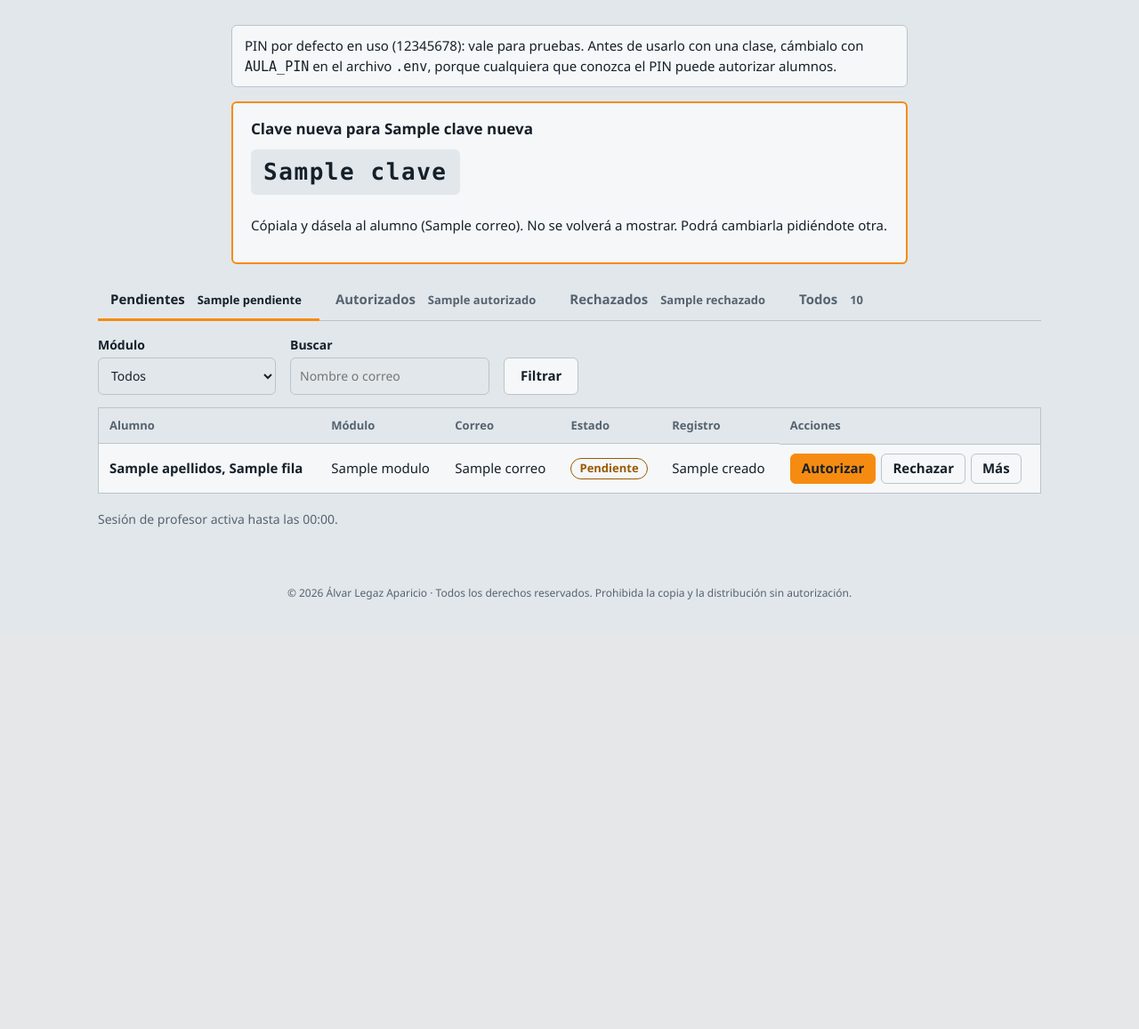
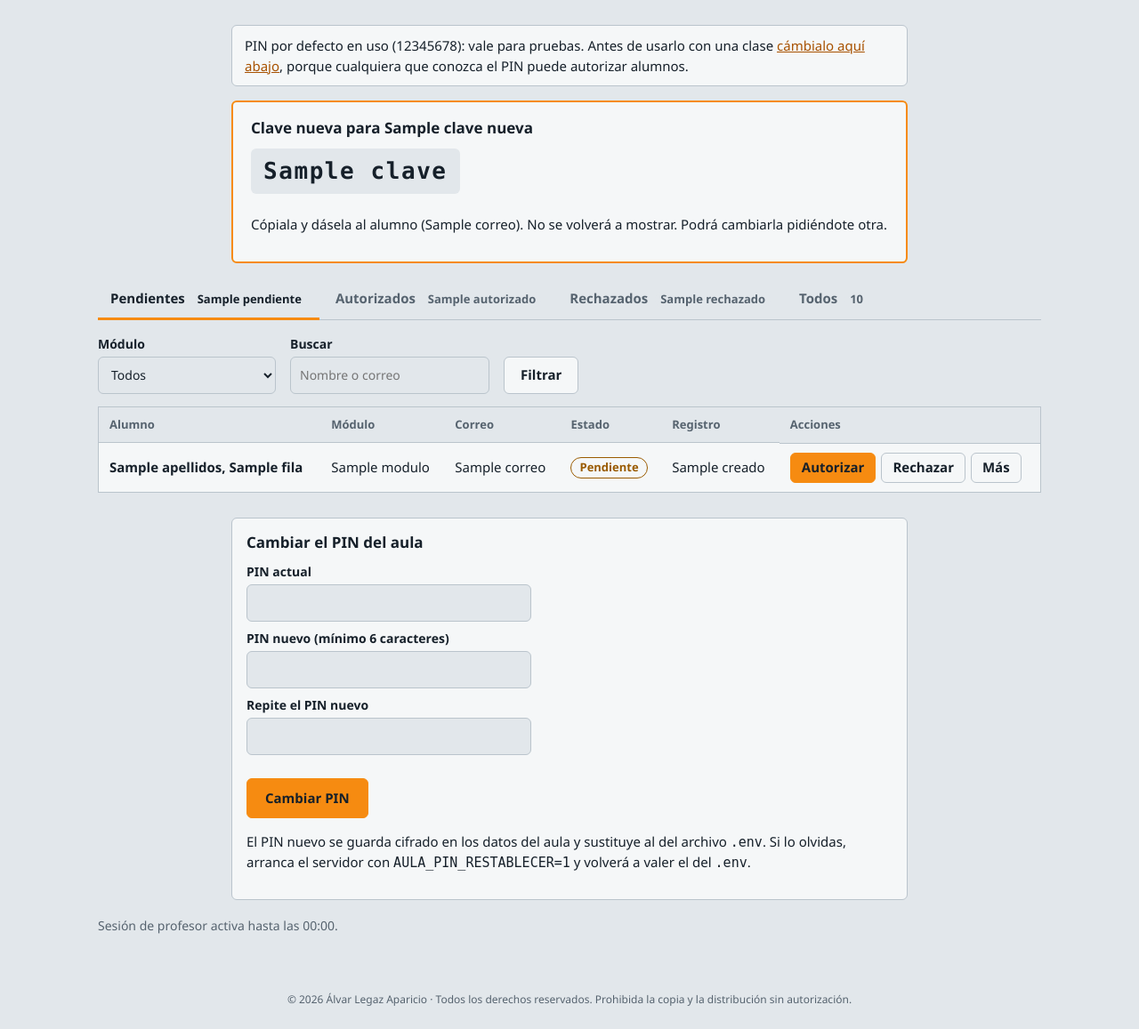
Before and after one commit to AlvarLegaz/Sistemas_Autonomos_y_MET, a Flask app: template gateway_industrial_excelencia/aula_pct23/templates/aula_panel.html in a window 1280 px wide. Shown: the part 87-1244 px from the top of the page at 89% size. Before the commit the page ends 761 px from the top, so only its background shows below. Run offline with Flask 3, Linux system fonts and the light colour scheme; the template is opened without the code that fills it: most values are stand-ins (such as "Sample title", 1, 10 or a date in 2020).

Commit message:
Aula: el profesor puede cambiar el PIN desde el panel (hash en la base de datos, AULA_PIN_RESTABLECER para recuperarlo)
Co-Authored-By: Claude Sonnet 5.5 <noreply@anthropic.com>

```diff
--- a/gateway_industrial_excelencia/aula_pct23/app.py
+++ b/gateway_industrial_excelencia/aula_pct23/app.py
@@ -49,6 +49,8 @@ def config_desde_entorno():
         "simulador": Path(env.get("AULA_SIMULADOR", Path(__file__).resolve().parent.parent / "simulador_didactico")),
         "modulos": [m.strip() for m in env.get("AULA_MODULOS", "").split(",") if m.strip()],
         "cookie_segura": env.get("AULA_COOKIE_SEGURA", "0") == "1",
+        # 1 = al arrancar se borra el PIN cambiado desde el aula y vuelve a valer AULA_PIN (por si se olvida)
+        "pin_restablecer": env.get("AULA_PIN_RESTABLECER", "0") == "1",
         # 1 solo si hay un proxy inverso (nginx) delante y es lo único que alcanza a la app: se fía de X-Forwarded-*
         "proxy": env.get("AULA_PROXY", "0") == "1",
         "sesion_profesor_min": int(env.get("AULA_SESION_PROFESOR_MIN", "120")),
@@ -119,6 +121,10 @@ CREATE TABLE IF NOT EXISTS usuarios (
     resuelto      TEXT
 );
 CREATE INDEX IF NOT EXISTS usuarios_estado ON usuarios(estado);
+CREATE TABLE IF NOT EXISTS ajustes (
+    clave TEXT PRIMARY KEY,
+    valor TEXT NOT NULL
+);
 """
 
 
@@ -199,6 +205,8 @@ def crear_app(config=None):
     ruta_bd = cfg["datos"] / "aula.sqlite3"
     with contextlib.closing(conectar(ruta_bd)) as con:
         con.executescript(ESQUEMA)
+        if cfg.get("pin_restablecer"):
+            con.execute("DELETE FROM ajustes WHERE clave='pin_hash'")
         con.commit()
     limitador = Limitador(cfg["max_intentos"], cfg["bloqueo_s"], cfg.get("reloj", time.monotonic))
     app.limitador = limitador
@@ -208,6 +216,17 @@ def crear_app(config=None):
         if "bd" not in g:
             g.bd = conectar(ruta_bd)
         return g.bd
+
+    def pin_guardado():
+        """PIN cambiado desde el aula (hash en la base de datos). Si existe, manda sobre AULA_PIN."""
+        fila = bd().execute("SELECT valor FROM ajustes WHERE clave='pin_hash'").fetchone()
+        return fila["valor"] if fila else None
+
+    def pin_correcto(pin):
+        guardado = pin_guardado()
+        if guardado:
+            return check_password_hash(guardado, pin)
+        return hmac.compare_digest(pin.encode(), cfg["pin"].encode())
 
     @app.teardown_appcontext
     def cerrar_bd(_):
@@ -236,7 +255,7 @@ def crear_app(config=None):
     @app.context_processor
     def contexto():
         return {"csrf": token_csrf, "modulos": cfg["modulos"], "alumno_sesion": alumno(), "profesor": profesor(),
-                "pin_por_defecto": cfg["pin"] == PIN_POR_DEFECTO, "pin_defecto_valor": PIN_POR_DEFECTO}
+                "pin_por_defecto": cfg["pin"] == PIN_POR_DEFECTO and pin_guardado() is None, "pin_defecto_valor": PIN_POR_DEFECTO}
 
     @app.before_request
     def comprobar_csrf():
@@ -426,7 +445,7 @@ def crear_app(config=None):
             flash(f"Demasiados intentos con el PIN. Espera {max(1, espera // 60)} min.", "error")
             return render_template("aula_pin.html"), 429
         pin = request.form.get("pin", "")[:100]
-        if not hmac.compare_digest(pin.encode(), cfg["pin"].encode()):
+        if not pin_correcto(pin):
             limitador.fallo(clave)
             flash("PIN incorrecto.", "error")
             return render_template("aula_pin.html"), 401
@@ -434,6 +453,34 @@ def crear_app(config=None):
         session["prof_hasta"] = time.time() + cfg["sesion_profesor_min"] * 60
         token_csrf()
         return redirect(url_for("aula"))
+
+    @app.post("/aula/pin")
+    def aula_cambiar_pin():
+        if not profesor():
+            return redirect(url_for("aula"))
+        clave = f"pin-ip:{ip()}"
+        espera = limitador.restante(clave)
+        if espera:
+            flash(f"Demasiados intentos con el PIN. Espera {max(1, espera // 60)} min.", "error")
+            return redirect(url_for("aula") + "#cambiar-pin")
+        actual = request.form.get("pin_actual", "")[:100]
+        nuevo = request.form.get("pin_nuevo", "")[:100]
+        repetido = request.form.get("pin_repetido", "")[:100]
+        if not pin_correcto(actual):
+            limitador.fallo(clave)
+            flash("El PIN actual no es correcto.", "error")
+        elif nuevo != repetido:
+            flash("El PIN nuevo y su repetición no coinciden.", "error")
+        elif len(nuevo) < PIN_MINIMO or nuevo.strip().lower() in PIN_PROHIBIDOS or nuevo == PIN_POR_DEFECTO:
+            flash(f"El PIN nuevo debe tener al menos {PIN_MINIMO} caracteres y no puede ser el de fábrica.", "error")
+        else:
+            limitador.exito(clave)
+            con = bd()
+            con.execute("INSERT INTO ajustes (clave, valor) VALUES ('pin_hash', ?) "
+                        "ON CONFLICT(clave) DO UPDATE SET valor=excluded.valor", (generate_password_hash(nuevo),))
+            con.commit()
+            flash("PIN del aula cambiado. Úsalo la próxima vez que entres.", "ok")
+        return redirect(url_for("aula") + "#cambiar-pin")
 
     @app.post("/aula/salir")
     def aula_salir():
--- a/gateway_industrial_excelencia/aula_pct23/static/aula.css
+++ b/gateway_industrial_excelencia/aula_pct23/static/aula.css
@@ -93,3 +93,8 @@ form input:focus, form select:focus { border-color: var(--acento); }
 
 /* ---------- aviso de copyright ---------- */
 .copy { margin: 8px 20px 24px; font-size: 12px; color: var(--tenue); text-align: center; }
+
+.cambiar-pin { max-width: 760px; margin: 28px auto 0; padding: 14px 16px; border: 1px solid var(--borde); border-radius: 6px; background: var(--panel); }
+.cambiar-pin h2 { margin: 0 0 10px; font-size: 17px; }
+.cambiar-pin label { display: block; margin: 8px 0; font-weight: 600; }
+.cambiar-pin input { display: block; width: 100%; max-width: 320px; margin-top: 4px; }
--- a/gateway_industrial_excelencia/aula_pct23/templates/aula_panel.html
+++ b/gateway_industrial_excelencia/aula_pct23/templates/aula_panel.html
@@ -7,7 +7,7 @@
 {% endblock %}
 {% block contenido %}
 {% if pin_por_defecto %}
-<p class="aviso" role="status">PIN por defecto en uso ({{ pin_defecto_valor }}): vale para pruebas. Antes de usarlo con una clase, cámbialo con <code>AULA_PIN</code> en el archivo <code>.env</code>, porque cualquiera que conozca el PIN puede autorizar alumnos.</p>
+<p class="aviso" role="status">PIN por defecto en uso ({{ pin_defecto_valor }}): vale para pruebas. Antes de usarlo con una clase <a href="#cambiar-pin">cámbialo aquí abajo</a>, porque cualquiera que conozca el PIN puede autorizar alumnos.</p>
 {% endif %}
 {% if clave_nueva %}
 <section class="clave-nueva" role="alert">
@@ -86,6 +86,17 @@
   {% if estado == 'pendiente' %}No hay alumnos pendientes. Cuando alguien se registre aparecerá aquí.{% else %}No hay cuentas con este filtro.{% endif %}
 </p>
 {% endif %}
+<section id="cambiar-pin" class="cambiar-pin">
+  <h2>Cambiar el PIN del aula</h2>
+  <form method="post" action="{{ url_for('aula_cambiar_pin') }}" autocomplete="off">
+    <input type="hidden" name="csrf" value="{{ csrf() }}">
+    <label>PIN actual <input type="password" name="pin_actual" required maxlength="100" autocomplete="off"></label>
+    <label>PIN nuevo (mínimo 6 caracteres) <input type="password" name="pin_nuevo" required minlength="6" maxlength="100" autocomplete="new-password"></label>
+    <label>Repite el PIN nuevo <input type="password" name="pin_repetido" required minlength="6" maxlength="100" autocomplete="new-password"></label>
+    <button class="primario" type="submit">Cambiar PIN</button>
+  </form>
+  <p class="sec-aviso">El PIN nuevo se guarda cifrado en los datos del aula y sustituye al del archivo <code>.env</code>. Si lo olvidas, arranca el servidor con <code>AULA_PIN_RESTABLECER=1</code> y volverá a valer el del <code>.env</code>.</p>
+</section>
 <p class="pie">Sesión de profesor activa hasta las <span id="hasta" data-hasta="{{ hasta|int }}"></span>.</p>
 <script>
   (function () {
```
Also changed, not shown: gateway_industrial_excelencia/aula_pct23/tests/test_aula.py (+45 -0 lines), gateway_industrial_excelencia/aula_pct23/README.md.
